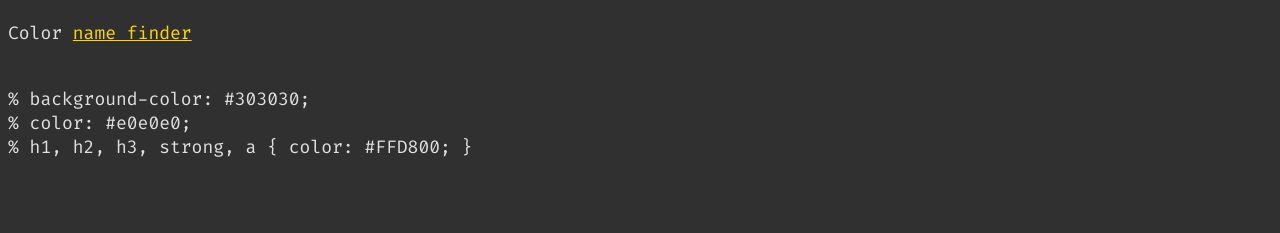
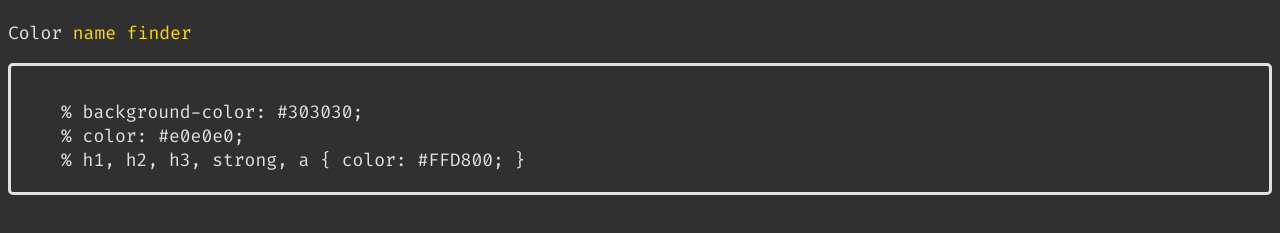
Before and after one commit to myseq/orange, a plain HTML site: page index.html in a window 1280 px wide. Shown: the part 75-308 px from the top of the page. Drawn offline with Linux system fonts and the light colour scheme.

Commit message:
added bordered div

```diff
--- a/styles.css
+++ b/styles.css
@@ -23,3 +23,15 @@ input, textarea, button, select {
     font-size: inherit;
     color: inherit;
 }
+
+a:link { text-decoration: none; }
+a:hover { text-decoration: underline; }
+
+.bordered-div {
+    border-width: 3px;
+    border-style: solid;
+    border-color: #ale355;
+    border-radius: 5px;
+    padding: 10px 5px 20px 50px;
+    box-sizing: border-box; /* Includes border and padding in dimensions */
+}
```
